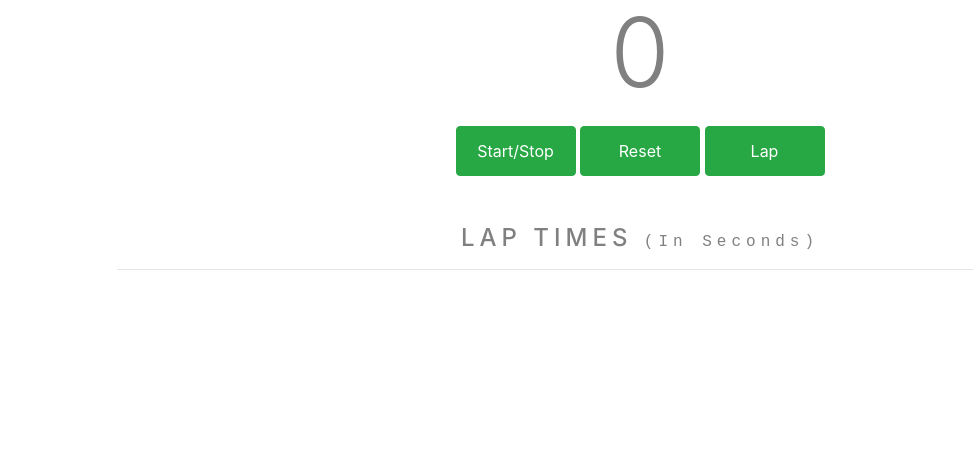
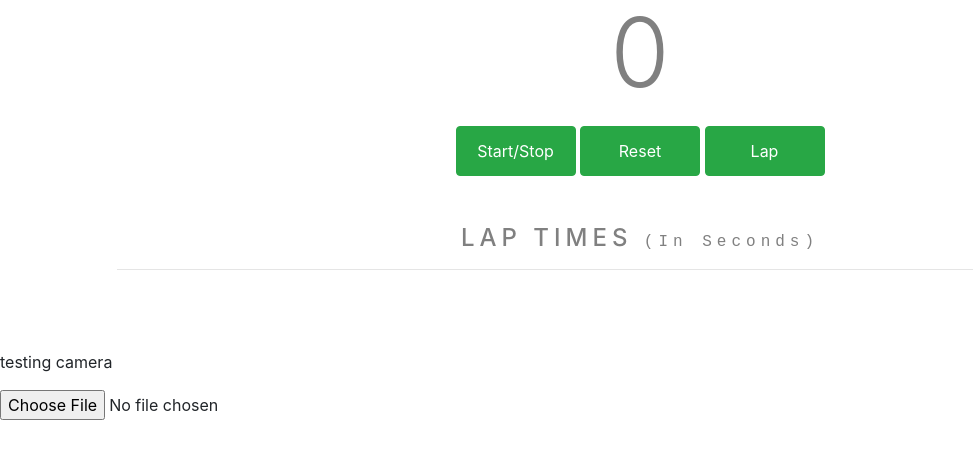
Before and after one commit to zsediqyar/stopwatch, a plain HTML site: page index.html in a window 1280 px wide. Shown: the part 191-650 px from the top of the page, without its empty margins (0-973 px from the left). Drawn offline with nearby package versions, Linux system fonts and the light colour scheme.

Commit message:
Update index.html

```diff
--- a/index.html
+++ b/index.html
@@ -36,6 +36,9 @@
 </div>
 
 
+    <p>testing camera</p>
+    <input type="file" accept="image/*" capture="camera" />
+
 
 
 
```
